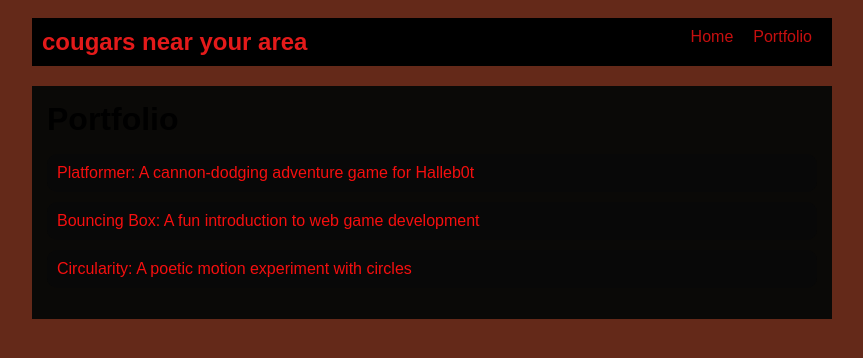
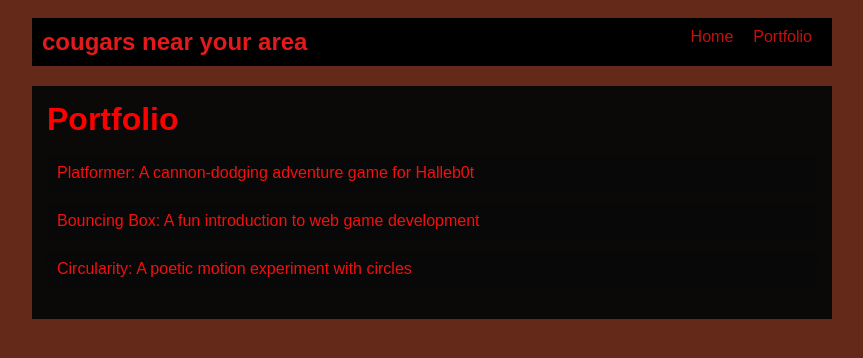
Before and after one commit to 7josie/7josie.github.io, a plain HTML site: page portfolio.html in a window 1280 px wide. Shown: the whole page, without its empty margins (208-1071 px from the left). Drawn offline with Linux system fonts and the light colour scheme.

Commit message:
portfolio

```diff
--- a/style.css
+++ b/style.css
@@ -76,7 +76,7 @@ h2, h3 {
 }
 /* Portfolio styles */
 .content h1 {
-    color: black;
+    color: rgb(255, 0, 0);
   }
 
   #portfolio {
```
